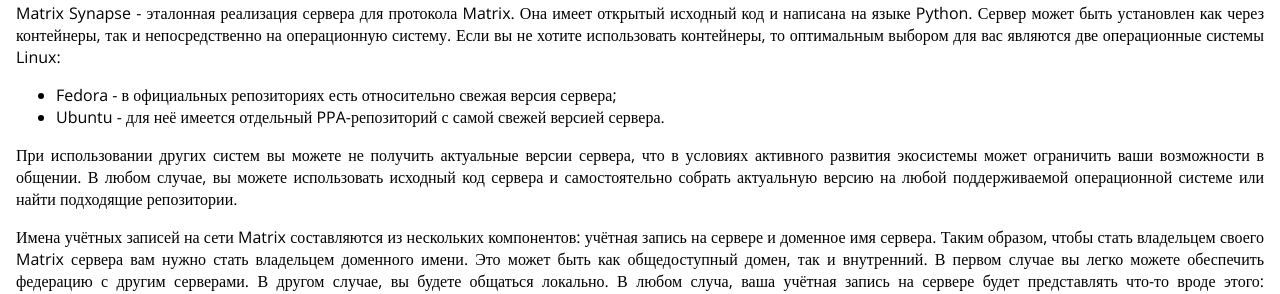
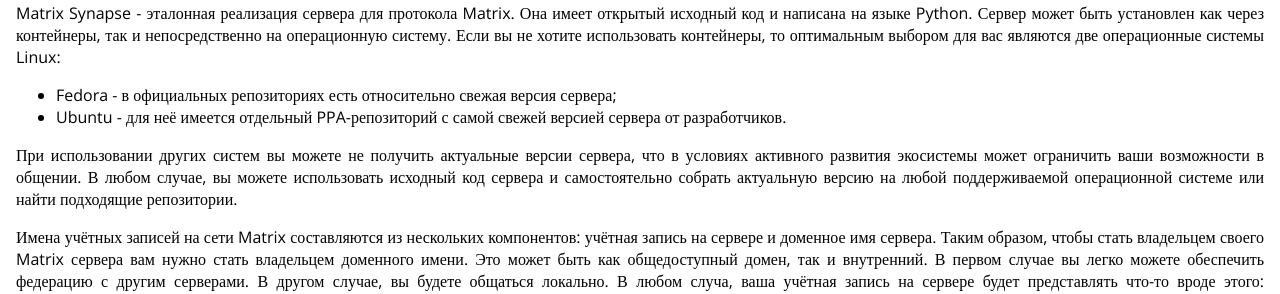
Before and after one commit to fsa/site, a Jekyll site: the page built from _posts/2020-03-31-matrix.md, in a window 1280 px wide and 900 px high. Shown: the part 308-602 px from the top of the window. Built offline with Jekyll 4.4.1, drawn with Linux system fonts in a browser that asks for light colours; some of the changed text lies outside the part shown.

Commit message:
Мелкие правки.

```diff
--- a/_posts/2020-03-31-matrix.md
+++ b/_posts/2020-03-31-matrix.md
@@ -11,7 +11,7 @@
 Matrix Synapse - эталонная реализация сервера для протокола Matrix. Она имеет открытый исходный код и написана на языке Python. Сервер может быть установлен как через контейнеры, так и непосредственно на операционную систему. Если вы не хотите использовать контейнеры, то оптимальным выбором для вас являются две операционные системы Linux:
 
 - Fedora - в официальных репозиториях есть относительно свежая версия сервера;
-- Ubuntu - для неё имеется отдельный PPA-репозиторий с самой свежей версией сервера.
+- Ubuntu - для неё имеется отдельный PPA-репозиторий с самой свежей версией сервера от разработчиков.
 
 При использовании других систем вы можете не получить актуальные версии сервера, что в условиях активного развития экосистемы может ограничить ваши возможности в общении. В любом случае, вы можете использовать исходный код сервера и самостоятельно собрать актуальную версию на любой поддерживаемой операционной системе или найти подходящие репозитории.
 
```
Also changed, not shown: other parts of _posts/2020-03-31-matrix.md (+1 -1 lines).
